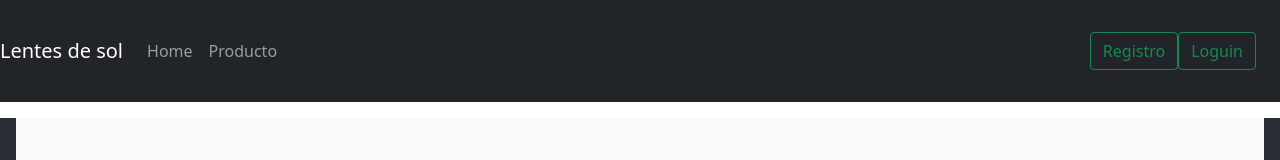
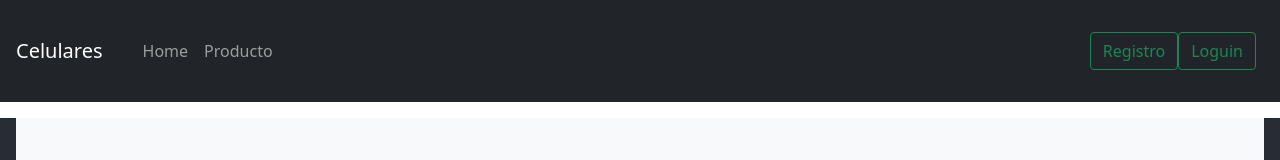
Before and after one commit to EricERodriguez/React_Obligatorio_Utn_FORM-, a React (Create React App) app: page / in a window 1280 px wide. Shown: the top 160 px of the page. Built offline with nearby package versions, Linux system fonts and the light colour scheme; no server answers.

Commit message:
Update Menu.js

```diff
--- a/src/Menu.js
+++ b/src/Menu.js
@@ -4,7 +4,7 @@ function Menu() {
   return (
     <div >
         <nav class="navbar navbar-expand-lg navbar-dark bg-dark">
-            <a class="navbar-brand" href="/">Lentes de sol</a>
+            <a class="navbar-brand p-3" href="/">Celulares</a>
             <button class="navbar-toggler" type="button" data-toggle="collapse" data-target="#navbarNav" aria-controls="navbarNav" aria-expanded="false" aria-label="Toggle navigation">
                 <span class="navbar-toggler-icon"></span>
             </button>
```
